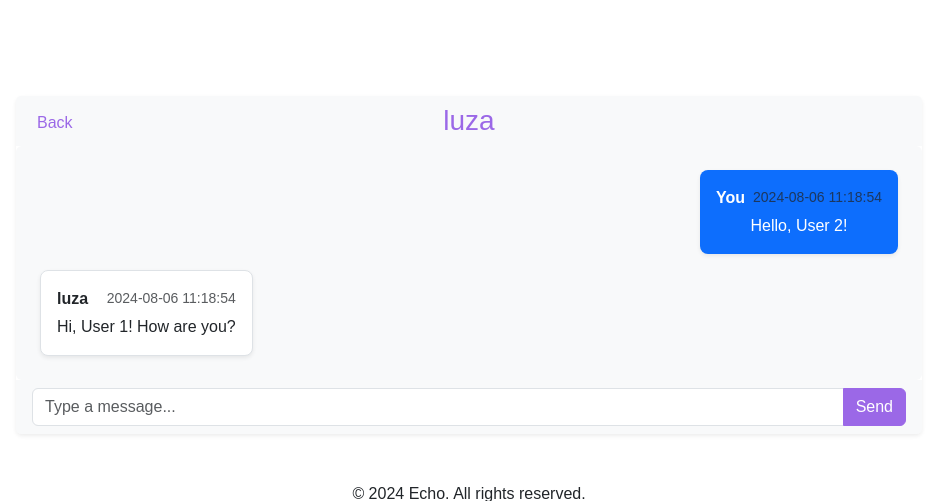
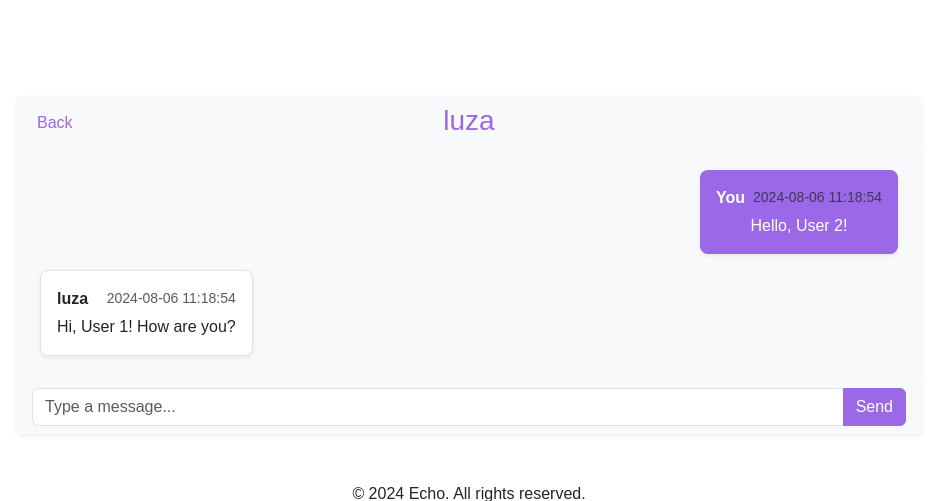
Before and after one commit to sandry24/Echo, a Flask app: page /messages/1 in a window 1280 px wide. Shown: the part 76-577 px from the top of the page, without its empty margins (171-1108 px from the left). Run offline with Flask 3, Linux system fonts and the light colour scheme; a user stored in the database is signed in; data comes from the database, SQL or seed files in the repository; both versions use the stored data as it was after the commit; some libraries are stand-ins or nearby versions; some web fonts are replaced.

Commit message:
Add messaging

```diff
--- a/app.py
+++ b/app.py
@@ -306,3 +306,13 @@ def conversation(conversation_id):
     other_username = other_user[0]['username'] if other_user else "Unknown"
     return render_template('conversation.html', messages=messages,
                            conversation_id=conversation_id, other_username=other_username)
+
+
+@app.route('/send_message/<int:conversation_id>', methods=['POST'])
+@login_required
+def send_message(conversation_id):
+    user_id = session['user_id']
+    content = request.form['content']
+    db.execute('INSERT INTO messages (conversation_id, sender_id, content) VALUES (?, ?, ?)',
+               conversation_id, user_id, content)
+    return redirect(url_for('conversation', conversation_id=conversation_id))
--- a/static/styles.css
+++ b/static/styles.css
@@ -9,6 +9,10 @@ nav .navbar-brand {
 
 .purple {
     color: #9b68e7;
+}
+
+.bg-purple {
+    background-color: #9b68e7;
 }
 
 .btn-primary, .btn-primary:active:focus {
--- a/templates/conversation.html
+++ b/templates/conversation.html
@@ -25,7 +25,7 @@
                                 {% if message['username'] == session['username'] %}
                                     <!-- User's own messages -->
                                     <div class="d-flex justify-content-end">
-                                        <div class="bg-primary text-white p-3 rounded-3 shadow-sm">
+                                        <div class="bg-purple text-white p-3 rounded-3 shadow-sm">
                                             <div class="d-flex justify-content-between align-items-center">
                                                 <strong>You</strong>
                                                 <small class="text-muted ms-2">{{ message['created_at'] }}</small>
@@ -49,10 +49,10 @@
                         </div>
                     </div>
                     <div class="card-footer bg-light border-top-0">
-                        <form action="" method="post">
+                        <form action="{{ url_for('send_message', conversation_id=conversation_id) }}" method="post">
                             <div class="input-group">
-                                <input type="text" name="content" class="form-control" placeholder="Type a message..." aria-label="Type a message..." aria-describedby="button-addon2" required>
-                                <button class="btn btn-primary text-white" type="submit" id="button-addon2">Send</button>
+                                <input type="text" name="content" autocomplete="off" class="form-control" placeholder="Type a message..." aria-label="Type a message..." aria-describedby="button-addon2" required>
+                                <button class="btn btn-primary" type="submit" id="button-addon2">Send</button>
                             </div>
                         </form>
                     </div>
```
Also changed, not shown: echo.db.
